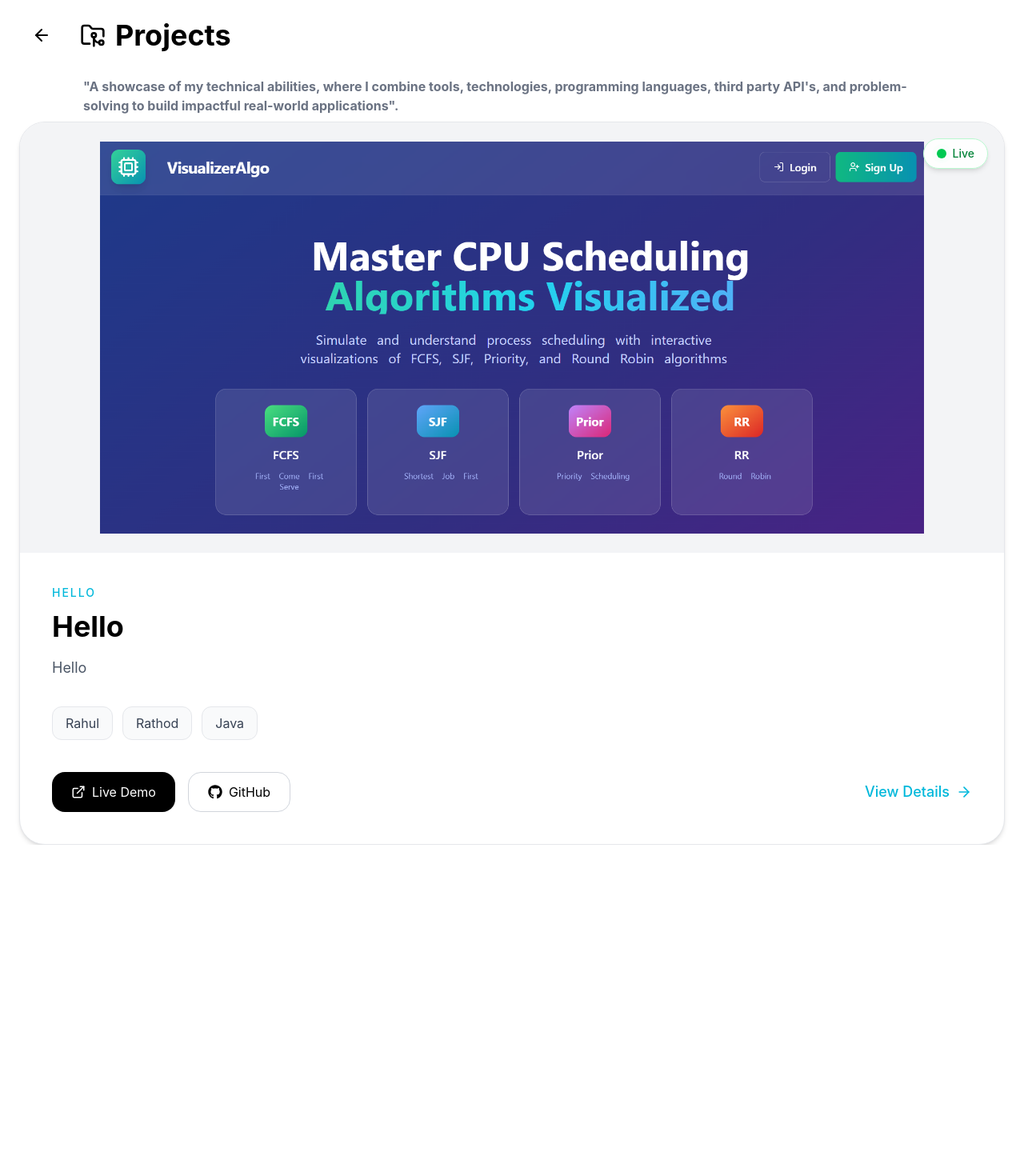
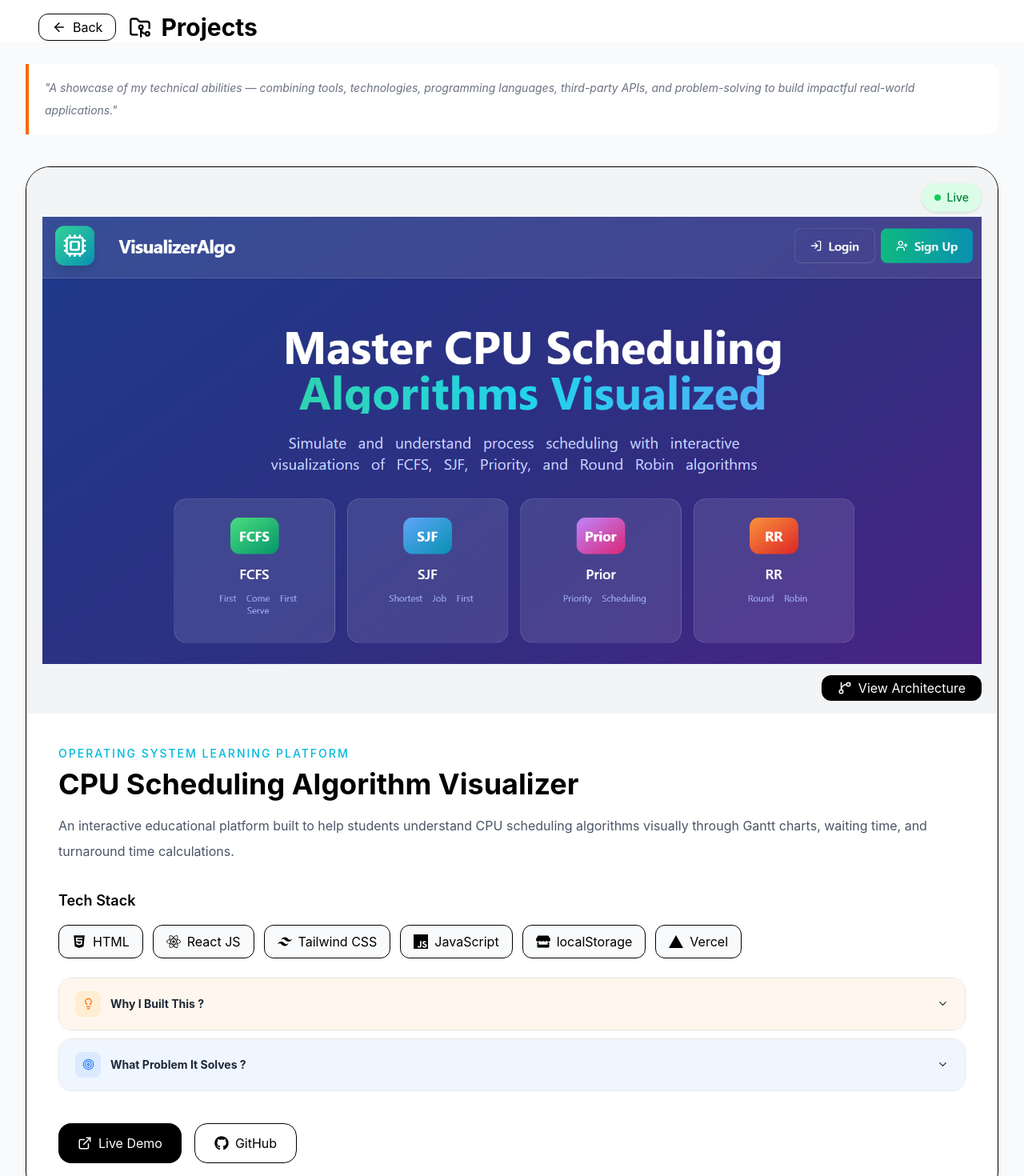
Before and after one commit to 7498924522/MyPortfolio, a React app: page /projects in a window 1280 px wide. Shown: the top 1470 px of the page at 80% size. Before the commit the page ends 1056 px from the top, so only its background shows below. Built offline with nearby package versions, Linux system fonts and the light colour scheme; the HTML template or start-up script is replaced by a standard one.

Commit message:
MainProjectPageDone

```diff
--- a/src/Component/Navbar.jsx
+++ b/src/Component/Navbar.jsx
@@ -24,7 +24,7 @@ function Navbar() {
     { name: "Experience", icon: <BriefcaseBusiness size={18} /> },
     { name: "Education", icon: <GraduationCap size={18} /> },
     { name: "Certificates", icon: <Award size={18} /> },
-    { name: "Contact", icon: <Mail size={18} /> },
+    { name: "Contact Me", icon: <Mail size={18} /> },
   ];
 
   return (
--- a/src/Component/ProjectDetailed.jsx
+++ b/src/Component/ProjectDetailed.jsx
@@ -1,96 +1,190 @@
-import React from "react";
-import Navbar from "./Navbar";
-import Project_1 from "../assets/cpuscheduling.PNG"
-// import Project_2 from "../assets/C_Mart.PNG";
-import { ArrowLeft, ArrowRight, ExternalLink, FolderGit2 } from "lucide-react";
-import { FaGithub } from "react-icons/fa";
+import React, { useState } from "react";
+import {
+  ArrowLeft,
+  ChevronDown,
+  ChevronUp,
+  ExternalLink,
+  FolderGit2,
+  GitBranch,
+  Lightbulb,
+  Target,
+} from "lucide-react";
+import { FaGithub, FaReact, FaJava, FaStore, FaHtml5 } from "react-icons/fa";
+import { SiTailwindcss, SiJavascript, SiVercel } from "react-icons/si";
+
+import Project_1 from "../assets/cpuscheduling.PNG";
 
 function ProjectDetailed() {
+  const [openSection, setOpenSection] = useState(null);
+  const [openAcc, setOpenAcc] = useState(null);
+
+  const techStack = [
+    { name: "HTML", icon: <FaHtml5 size={18} /> },
+    { name: "React JS", icon: <FaReact size={18} /> },
+    { name: "Tailwind CSS", icon: <SiTailwindcss size={18} /> },
+    { name: "JavaScript", icon: <SiJavascript size={18} /> },
+    { name: "localStorage", icon: <FaStore size={18} /> },
+    { name: "Vercel", icon: <SiVercel size={18} /> },
+  ];
+
+  const accordionItems = [
+    {
+      icon: <Lightbulb size={15} />,
+      headBg: "bg-orange-50",
+      iconBg: "bg-orange-100 text-orange-500",
+      label: "Why I Built This ?",
+      content:
+        "During my OS course, CPU scheduling algorithms felt abstract — every textbook had only static diagrams. I wanted something interactive where I could plug in my own processes and instantly see the Gantt chart, waiting times, and turnaround times. So I built it myself.",
+    },
+    {
+      icon: <Target size={15} />,
+      headBg: "bg-blue-50",
+      iconBg: "bg-blue-100 text-blue-500",
+      label: "What Problem It Solves ?",
+      content:
+        "Students struggle to understand how different CPU scheduling algorithms prioritize processes. This app lets you input burst times, priorities, and arrival times, then visually computes scheduling outcomes — making abstract OS concepts concrete, comparable, and interactive.",
+    },
+  ];
+
+  const toggleAccordion = (index) => {
+    setOpenSection(openSection === index ? null : index);
+  };
+
   return (
-    <div className="mx-6">
-      <div className="flex items-center p-4 gap-5">
-        <ArrowLeft/>
-        <div className="flex items-center gap-3  px-4 py-2 rounded-lg">
-          <FolderGit2 className="w-8 h-8" />
-          <h1 className="text-4xl font-bold">Projects</h1>
+    <div className="min-h-screen bg-gray-50">
+      {/* Header */}
+      <div className=" bg-white px-6 md:px-12 pt-4 flex items-center justify-between">
+        <div className="flex items-center gap-4">
+          <button
+            onClick={() => window.history.back()}
+            className="flex items-center gap-2 border rounded-xl px-4 py-1 hover:bg-black hover:text-white transition"
+          >
+            <ArrowLeft size={18} />
+            Back
+          </button>
+
+          <div className="flex items-center gap-3">
+            <FolderGit2 size={28} />
+            <h1 className="text-3xl font-bold">Projects</h1>
+          </div>
         </div>
       </div>
 
-        <span className="bg-gray-100  rounded-md text-gray-500">
-          <h2 className=" py-2 rounded-lg mx-20 w-auto font-bold ">
-            "A showcase of my technical abilities, where I combine tools,
-            technologies, programming languages, third party API's, and
-            problem-solving to build impactful real-world applications".
-          </h2>
-        </span>
+      <div className="mx-8 mt-7">
+        <p className="border-l-4 border-orange-500 bg-white pl-5 pr-6 py-4 text-sm italic leading-7 text-gray-500 rounded-r-xl">
+          "A showcase of my technical abilities — combining tools, technologies,
+          programming languages, third-party APIs, and problem-solving to build
+          impactful real-world applications."
+        </p>
+      </div>
 
-         <div className="max-w-7xl mx-auto rounded-[32px] overflow-hidden border border-gray-200 bg-white shadow-md hover:shadow-2xl transition-all duration-500 group">
-
+      <div className="max-w-7xl mx-auto px-4 md:px-8 py-10">
+        <div className="bg-white rounded-[30px] border shadow-md overflow-hidden">
+          {/*Here My Project Image */}
           <div className="relative bg-gray-100">
-
-                <div className="absolute top-5 right-5 z-20">
-                  <div className="inline-flex items-center gap-2 px-4 py-2 rounded-full bg-white/90 backdrop-blur-md border border-green-200 shadow-md">
-
-                    <span className="relative flex h-3 w-3">
-                      <span className="animate-ping absolute inline-flex h-full w-full rounded-full bg-green-400 opacity-75"></span>
-                      <span className="relative inline-flex rounded-full h-3 w-3 bg-green-500"></span>
-                    </span>
-
+            {/* Live Badge */}
+            <div className="absolute top-5 right-5 z-10">
               <a
                 href="https://scheduling-algorithm-app-mnru.vercel.app/home"
                 target="_blank"
                 rel="noopener noreferrer"
-                      className="text-green-700 font-medium text-sm cursor-pointer"
+                className="bg-green-100 text-green-700 px-4 py-2 rounded-full text-sm font-medium shadow flex items-center gap-2"
               >
+                <span className="w-2 h-2 rounded-full bg-green-500 animate-pulse"></span>
                 Live
               </a>
             </div>
-                </div>
 
-                <div className="aspect-[16/9] sm:aspect-[16/8] lg:aspect-[16/7] flex items-center justify-center  p-4 md:p-6 overflow-hidden">
+            <button className="absolute bottom-4 right-5 cursor-pointer bg-black text-white px-5 py-1 rounded-xl flex items-center gap-2 hover:bg-cyan-500 transition">
+              <GitBranch size={18} />
+              View Architecture
+            </button>
 
+            <div className="aspect-video flex justify-center items-center p-5">
               <img
                 src={Project_1}
-                    alt="none"
-                    className="w-full h-full object-contain group-hover:scale-[1.02] transition  duration-700"
+                alt="CPU Scheduling"
+                className="w-full h-full object-contain"
               />
             </div>
           </div>
 
-              <div className="p-6 md:p-8 lg:p-10">
-
-                <p className="uppercase tracking-[2px] text-cyan-500 text-sm font-medium mb-3">
-                   Hello
+          <div className="p-6 md:p-10">
+            <p className="uppercase tracking-[2px] text-cyan-500 text-sm font-medium mb-2">
+              Operating System Learning Platform
             </p>
 
-                <h2 className="text-3xl md:text-4xl font-bold text-black mb-4">
-                 Hello
+            <h2 className="text-2xl md:text-4xl font-bold mb-4">
+              CPU Scheduling Algorithm Visualizer
             </h2>
 
-                <p className="text-gray-600 leading-8 text-base md:text-lg">
-                  Hello
+            <p className="text-gray-600 leading-8">
+              An interactive educational platform built to help students
+              understand CPU scheduling algorithms visually through Gantt
+              charts, waiting time, and turnaround time calculations.
             </p>
 
-                <div className="flex flex-wrap gap-3 mt-8 cursor-pointer">
-                  {["Rahul","Rathod","Java"].map((tech, index) => (
-                    <span
+            <div className="mt-8">
+              <h3 className="font-semibold text-lg mb-4">Tech Stack</h3>
+
+              <div className="flex flex-wrap gap-3">
+                {techStack.map((tech, index) => (
+                  <div
                     key={index}
-                      className="px-4 py-2 rounded-xl border border-gray-200 bg-gray-50 text-gray-700 hover:bg-cyan-300 hover:text-black transition duration-300"
+                    className="flex items-center gap-2 border bg-gray-50 px-4 py-2 rounded-xl hover:bg-cyan-100 transition"
                   >
-                      {tech}
-                    </span>
+                    {tech.icon}
+                    <span>{tech.name}</span>
+                  </div>
                 ))}
               </div>
+            </div>
 
-                <div className="flex flex-col sm:flex-row sm:items-center sm:justify-between gap-5 mt-10">
+            <div className="mb-8 flex flex-col gap-2.5 pt-3  md:pt-6">
+              {accordionItems.map((item, i) => {
+                const isOpen = openAcc === i;
+                return (
+                  <div
+                    key={i}
+                    className="overflow-hidden  rounded-2xl border border-stone-200"
+                  >
+                    <button
+                      className={`flex w-full items-center  gap-3 px-5 py-4 text-left transition-colors duration-200 select-none
+                      ${isOpen ? "bg-gray-900 text-white" : `${item.headBg} text-gray-800 hover:brightness-95`}`}
+                      onClick={() => setOpenAcc(isOpen ? null : i)}
+                    >
+                      <span
+                        className={`flex h-8 w-8  flex-shrink-0 items-center justify-center rounded-lg text-sm
+                      ${isOpen ? "bg-white/15 text-white" : item.iconBg}`}
+                      >
+                        {item.icon}
+                      </span>
+                      <span className="syne flex-1 text-sm font-bold">
+                        {item.label}
+                      </span>
+                      {isOpen ? (
+                        <ChevronUp size={15} />
+                      ) : (
+                        <ChevronDown size={15} />
+                      )}
+                    </button>
 
-                  <div className="flex flex-wrap gap-4">
+                    {isOpen && (
+                      <div className="border-t bg-white px-5 py-4 text-sm leading-7 text-gray-600">
+                        {item.content}
+                      </div>
+                    )}
+                  </div>
+                );
+              })}
+            </div>
 
+            <div className="flex flex-wrap gap-4 mt-10">
               <a
                 href="https://scheduling-algorithm-app-mnru.vercel.app/home"
                 target="_blank"
                 rel="noopener noreferrer"
-                      className="bg-black cursor-pointer text-white px-6 py-3 rounded-2xl flex items-center gap-2 hover:bg-cyan-300 hover:text-black transition duration-300"
+                className="bg-black text-white px-6 py-3 rounded-2xl flex items-center gap-2 hover:bg-cyan-500 transition"
               >
                 <ExternalLink size={18} />
                 Live Demo
@@ -100,21 +194,15 @@ function ProjectDetailed() {
                 href="https://github.com/7498924522/Scheduling-algorithm-app"
                 target="_blank"
                 rel="noopener noreferrer"
-                      className="border border-gray-300 cursor-pointer px-6 py-3 rounded-2xl flex items-center gap-2 text-black hover:bg-cyan-300 transition duration-300"
+                className="border px-6 py-3 rounded-2xl flex items-center gap-2 hover:bg-black hover:text-white transition"
               >
                 <FaGithub size={18} />
                 GitHub
               </a>
             </div>
-
-                  <button className="text-cyan-500 cursor-pointer hover:text-cyan-700 flex items-center gap-2 text-lg font-medium transition duration-300">
-                    View Details
-                    <ArrowRight size={20} />
-                  </button>
           </div>
         </div>
       </div>
-
     </div>
   );
 }
--- a/src/Component/Title.jsx
+++ b/src/Component/Title.jsx
@@ -1,11 +1,18 @@
 import React from "react";
 
 function Title({icon, title, description }) {
+  if (!document.getElementById("syne-font")) {
+  const l = document.createElement("link");
+  l.id = "syne-font";
+  l.rel = "stylesheet";
+  l.href = "https://fonts.googleapis.com/css2?family=Syne:wght@700;800&display=swap";
+  document.head.appendChild(l);
+}
   return (
     <div>
       <div className="text-center justify-center mb-10">
 
-        <h1 className=" text-2xl md:text-5xl font-bold  text-black ">
+        <h1 className="syne text-2xl md:text-5xl  text-black ">
          <u className="flex justify-center items-center  underline  decoration-cyan-300 gap-4"><span className="flex items-center">{icon}</span>{title}</u>
         </h1>
         <p className="text-gray-600 mt-5 text-lg max-w-3xl mx-auto leading-8">
```
Also changed, not shown: src/Component/Footer.jsx (+5 -4 lines). Lines whose indentation alone changed are shown as unchanged.
